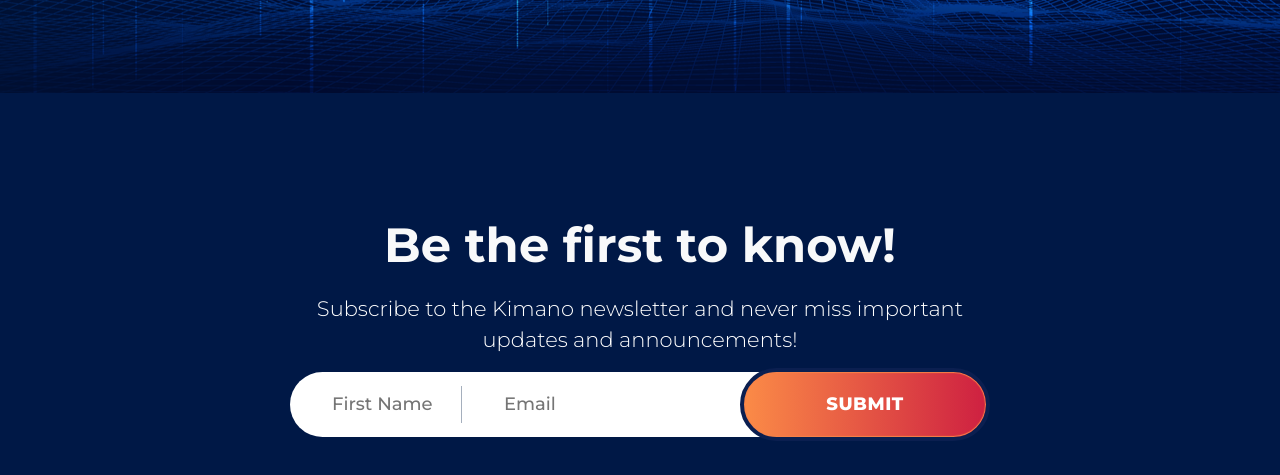
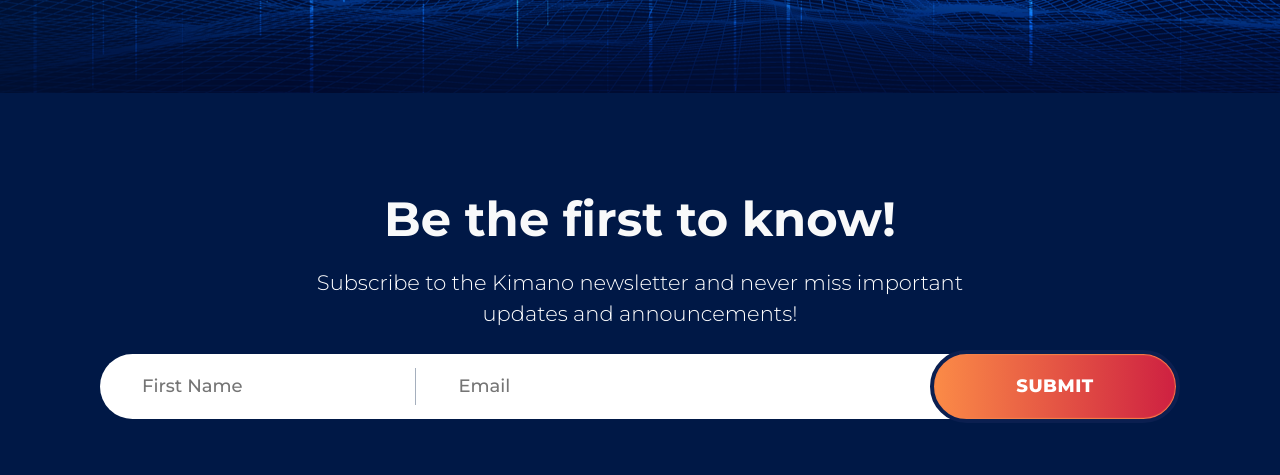
Before and after one commit to sixtusagbo/kimano, a website: page index.html in a window 1280 px wide. Shown: the part 561-1036 px from the top of the page. Drawn offline with Linux system fonts and the light colour scheme.

Commit message:
Change subscribe section api to flexbox

```diff
--- a/index.html
+++ b/index.html
@@ -265,7 +265,7 @@
       <h2 class="display-5 lh-1 mb-4 fw-bolder text-body-emphasis text-light">
         Be the first to know!
       </h2>
-      <p class="mb-3">Subscribe to the Kimano newsletter and never miss important updates and announcements!</p>
+      <p class="mb-4">Subscribe to the Kimano newsletter and never miss important updates and announcements!</p>
 
       <div class="subscribe-form-wrapper">
         <form class="subscribe-form">
--- a/static/sass/footer/_subscribe.scss
+++ b/static/sass/footer/_subscribe.scss
@@ -1,9 +1,9 @@
 .subscribe {
-  padding: 10% 5%;
-  display: grid;
+  padding: 8% 4%;
+  display: flex;
+  flex-direction: column;
   justify-content: center;
   align-items: center;
-  column-gap: 20px;
   text-align: center;
 
   p:first-of-type {
```
Also changed, not shown: static/styles/main.min.css.
